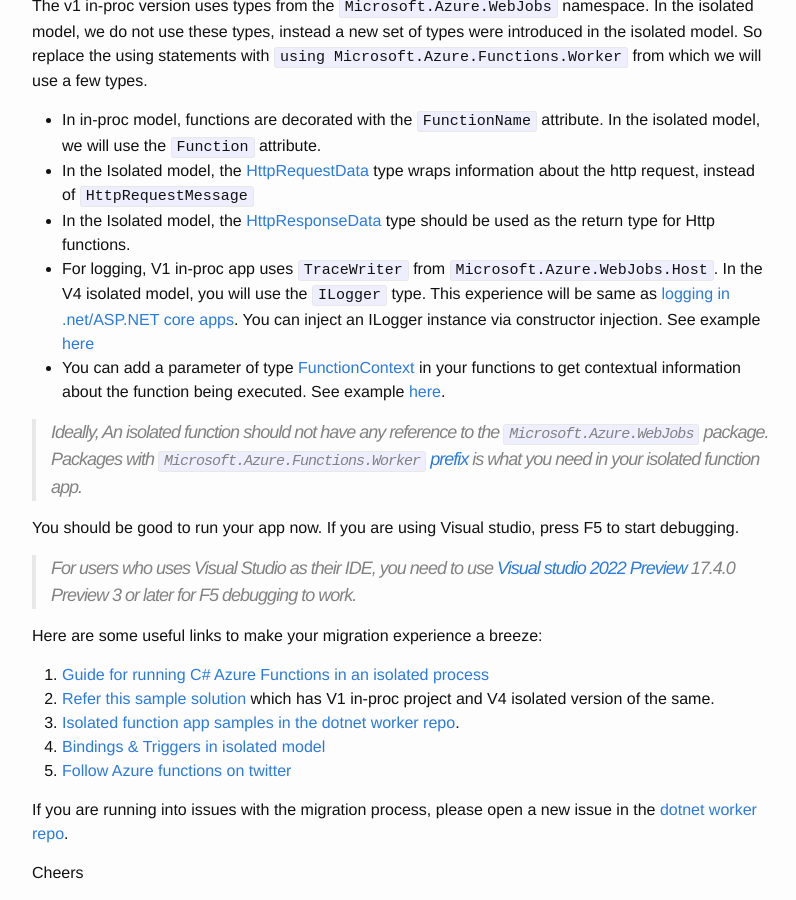
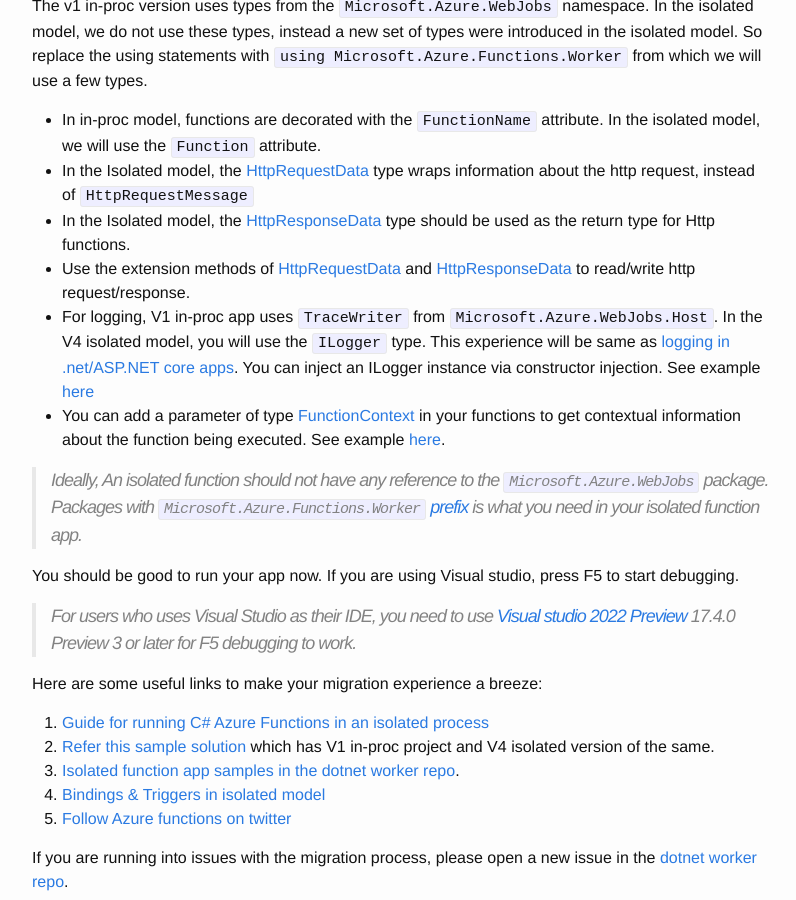
Before and after one commit to kshyju/techiesweb.net, a Jekyll site: the page built from _posts/2022-05-15-azure-functions-v1-to-v4-migration-guide.md, in a window 1280 px wide and 900 px high, scrolled down 2341 px. Shown: the whole window, without its empty margins (238-1034 px from the left). Built offline with Jekyll 4.4.1, drawn with Linux system fonts in a browser that asks for light colours.

Commit message:
Update 2022-05-15-azure-functions-v1-to-v4-migration-guide.md

```diff
--- a/_posts/2022-05-15-azure-functions-v1-to-v4-migration-guide.md
+++ b/_posts/2022-05-15-azure-functions-v1-to-v4-migration-guide.md
@@ -93,6 +93,7 @@
  - In in-proc model, functions are decorated with the `FunctionName` attribute. In the isolated model, we will use the `Function` attribute.
  - In the Isolated model, the [HttpRequestData](https://learn.microsoft.com/en-us/dotnet/api/microsoft.azure.functions.worker.http.httprequestdata?view=azure-dotnet) type wraps information about the http request, instead of `HttpRequestMessage`
  - In the Isolated model, the [HttpResponseData](https://learn.microsoft.com/en-us/dotnet/api/microsoft.azure.functions.worker.http.httpresponsedata?view=azure-dotnet) type should be used as the return type for Http functions.
+- Use the extension methods of [HttpRequestData](https://learn.microsoft.com/en-us/dotnet/api/microsoft.azure.functions.worker.http.httprequestdataextensions?view=azure-dotnet) and [HttpResponseData](https://learn.microsoft.com/en-us/dotnet/api/microsoft.azure.functions.worker.http.httpresponsedataextensions?view=azure-dotnet) to read/write http request/response.
  - For logging, V1 in-proc app uses `TraceWriter` from `Microsoft.Azure.WebJobs.Host`. In the V4 isolated model, you will use the `ILogger` type. This experience will be same as [logging in .net/ASP.NET core apps](https://learn.microsoft.com/en-us/aspnet/core/fundamentals/logging/?view=aspnetcore-6.0). You can inject an ILogger instance via constructor injection. See example [here](https://github.com/Azure/azure-functions-dotnet-worker/blob/4400fa36120327130b73496970d7c9740b26f981/samples/NetFxWorker/HttpFunction.cs#L13-L18)
  - You can add a parameter of type [FunctionContext](https://learn.microsoft.com/en-us/dotnet/api/microsoft.azure.functions.worker.functioncontext?view=azure-dotnet) in your functions to get contextual information about the function being executed. See example [here](https://github.com/Azure/azure-functions-dotnet-worker/blob/4400fa36120327130b73496970d7c9740b26f981/samples/CustomMiddleware/HttpFunction.cs#L15-L16).
 
```
